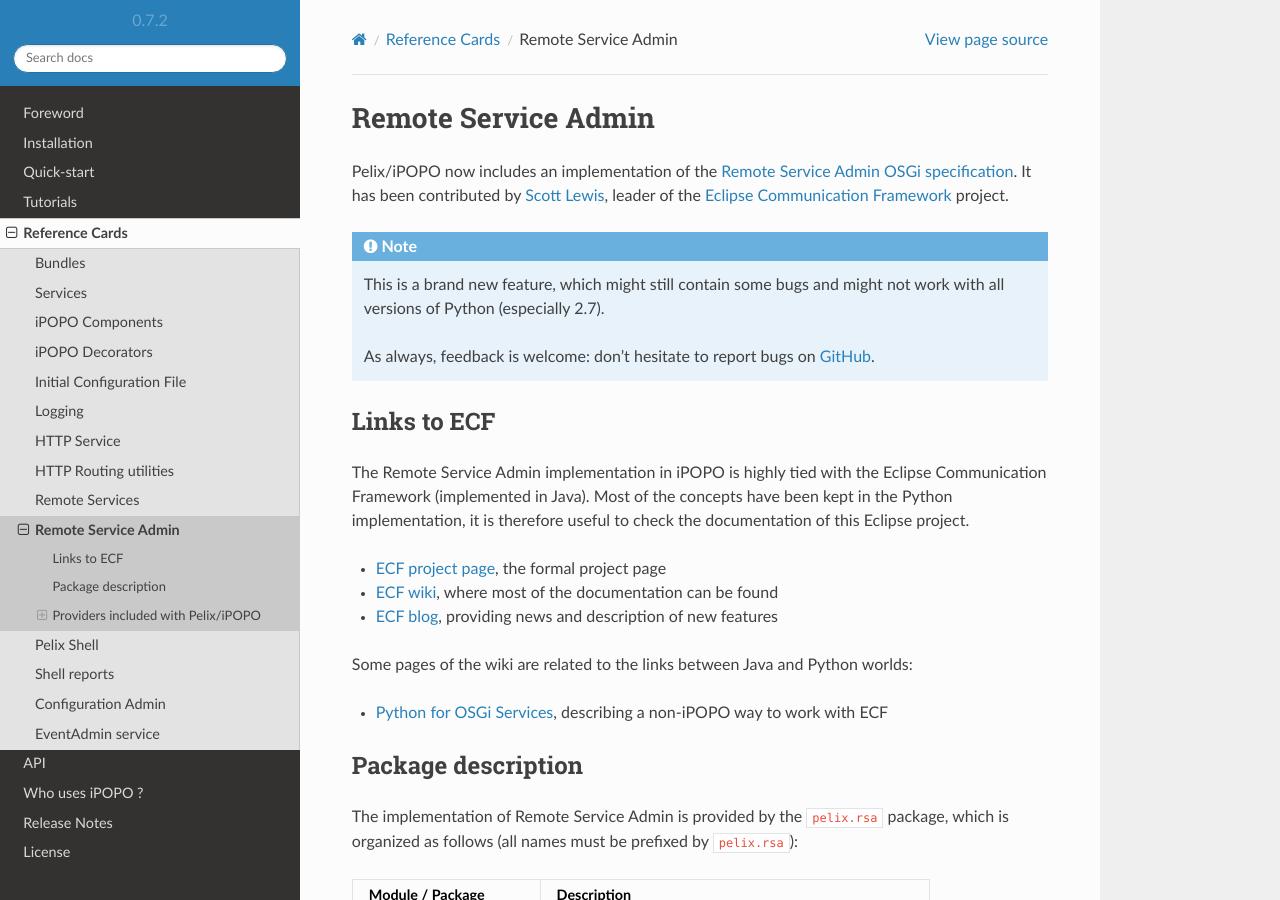
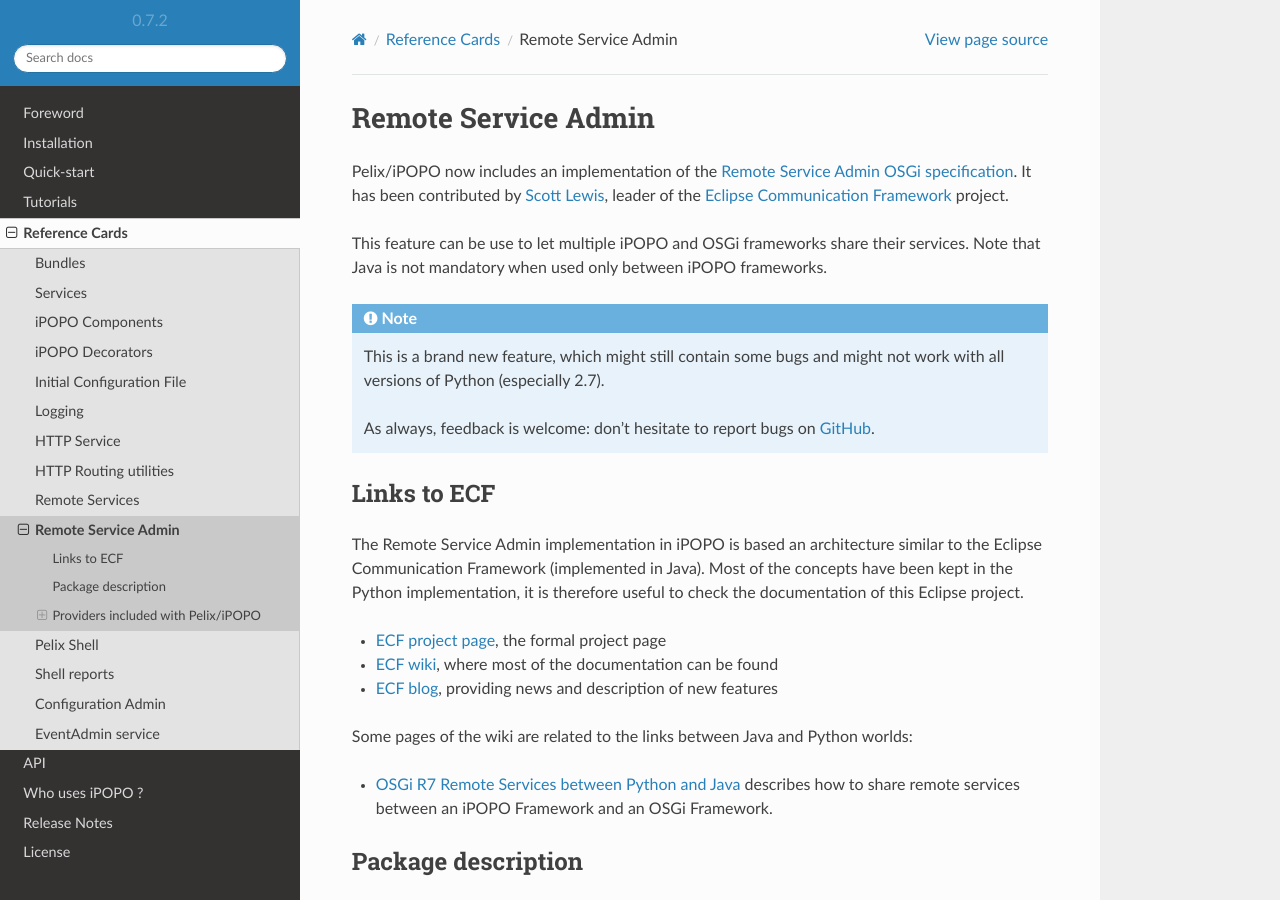
Before and after one commit to tcalmant/ipopo, a Sphinx documentation site: the page built from docs/refcards/rsa.rst, in a window 1280 px wide and 900 px high. Built offline with Sphinx 7.4.7 and the Read the Docs theme 2.0.0, drawn with Linux system fonts in a browser that asks for light colours; pages that are not in the unit, such as notebooks, are missing from menus.

Commit message:
Fixed RSA description as discussed in #98

```diff
--- a/docs/refcards/rsa.rst
+++ b/docs/refcards/rsa.rst
@@ -9,6 +9,10 @@
 leader of the `Eclipse Communication Framework <http://www.eclipse.org/ecf/>`_
 project.
 
+This feature can be use to let multiple iPOPO and OSGi frameworks share their
+services.
+Note that Java is not mandatory when used only between iPOPO frameworks.
+
 .. note:: This is a brand new feature, which might still contain some bugs and
    might not work with all versions of Python (especially 2.7).
 
@@ -18,8 +22,8 @@
 Links to ECF
 ============
 
-The Remote Service Admin implementation in iPOPO is highly tied with the
-Eclipse Communication Framework (implemented in Java).
+The Remote Service Admin implementation in iPOPO is based an architecture
+similar to the Eclipse Communication Framework (implemented in Java).
 Most of the concepts have been kept in the Python implementation, it is
 therefore useful to check the documentation of this Eclipse project.
 
@@ -31,8 +35,9 @@
 
 Some pages of the wiki are related to the links between Java and Python worlds:
 
-* `Python for OSGi Services <https://wiki.eclipse.org/Tutorial:_Python_for_OSGi_Services>`_,
-  describing a non-iPOPO way to work with ECF
+* `OSGi R7 Remote Services between Python and Java <https://wiki.eclipse.org/OSGi_R7_Remote_Services_between_Python_and_Java>`_
+  describes how to share remote services between an iPOPO Framework and an OSGi
+  Framework.
 
 Package description
 ===================
```
